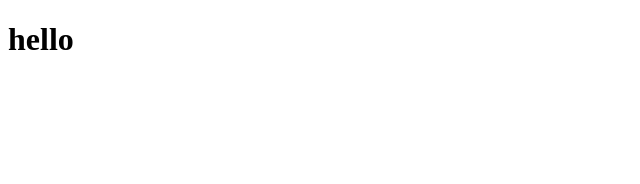
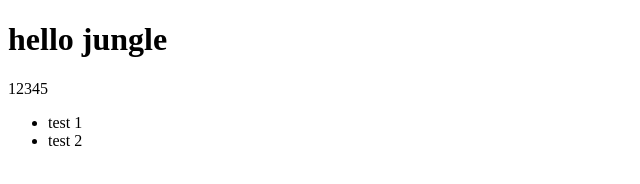
Before and after one commit to sunsoojungle/worek0224, a plain HTML site: page index.html in a window 1280 px wide. Shown: the whole page, without its empty margins (0-640 px from the left). Drawn offline with Linux system fonts and the light colour scheme.

Commit message:
second commit

```diff
--- a/index.html
+++ b/index.html
@@ -7,6 +7,11 @@
     <title>Document</title>
 </head>
 <body>
-    <h1>hello</h1>
+    <h1>hello jungle</h1>
+    <p>12345</p>
+    <ul>
+        <li>test 1</li>
+        <li>test 2</li>
+    </ul>
 </body>
 </html>
```
